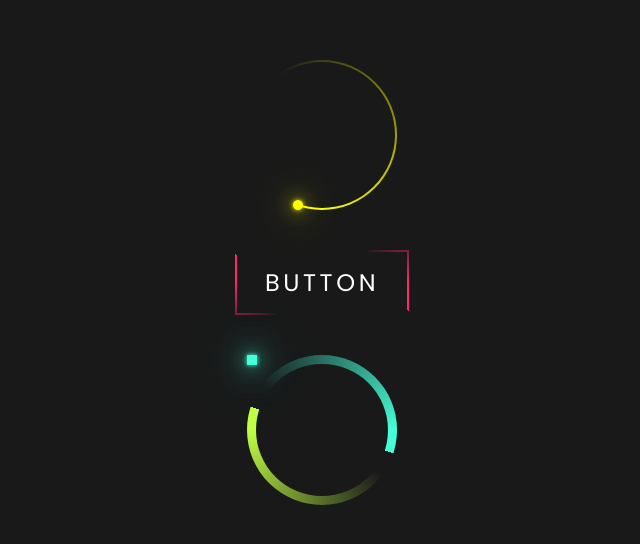
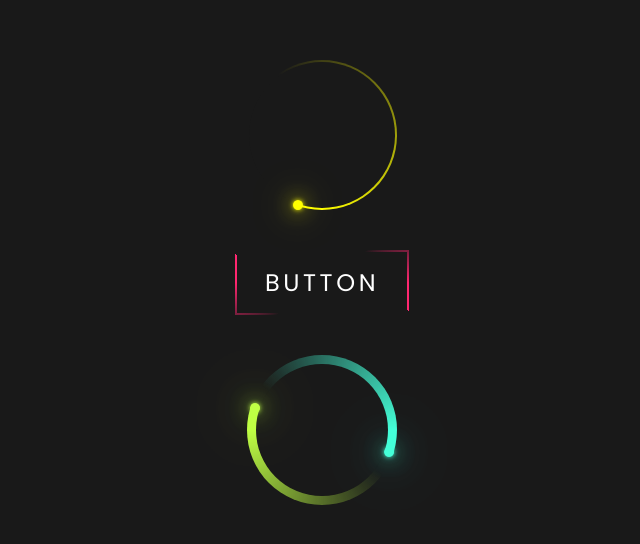
Before and after one commit to Kanareika1ofaKind/Loading-Please-Wait, a plain HTML site: page index.html in a window 1280 px wide. Shown: the part 118-662 px from the top of the page, without its empty margins (318-958 px from the left). Drawn offline with Linux system fonts and the light colour scheme.

Commit message:
animation LOADing icon

```diff
--- a/style.css
+++ b/style.css
@@ -140,16 +140,31 @@ opacity: 0;
   position: absolute;
   inset: 0;
   z-index: 1000;
+  animation: rotate 4s linear infinite;
 
 
 }
 .loader2 span::before {
   content: '';
   position: absolute;
+  top: 3px;
+  left: 92px;
    width: 10px;
   height: 10px;
   background: var(--clr1);
+  border-radius: 50%;
   box-shadow: 0 0 5px var(--clr1), 0 0 20px var(--clr1), 0 0 40px var(--clr1),0 0 60px var(--clr1);
+}
+.loader2 span::after {
+  content: '';
+  position: absolute;
+  bottom: 3px;
+  right: 92px;
+   width: 10px;
+  height: 10px;
+  background: var(--clr2);
+  border-radius: 50%;
+  box-shadow: 0 0 5px var(--clr2), 0 0 20px var(--clr2), 0 0 40px var(--clr2),0 0 60px var(--clr2);
 }
 .loader2::after {
   content: '';
```
